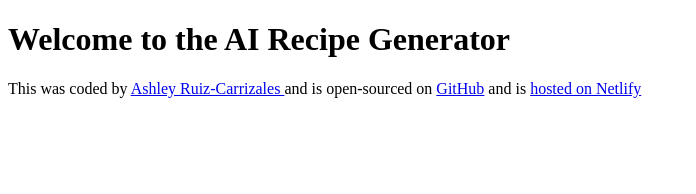
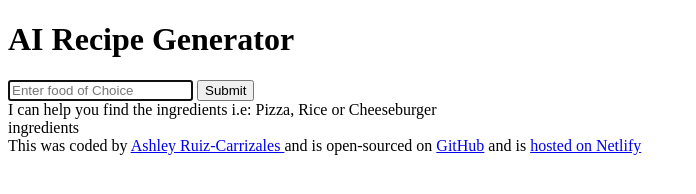
Before and after one commit to ashleyruizca/AI-Recipe-Generator, a plain HTML site: page index.html in a window 1280 px wide. Shown: the whole page, without its empty margins (0-696 px from the left). Drawn offline with Linux system fonts and the light colour scheme.

Commit message:
added the basic HTML structure

```diff
--- a/index.html
+++ b/index.html
@@ -7,7 +7,28 @@
     <title>AI Recipe Generator</title>
   </head>
   <body>
-    <h1>Welcome to the AI Recipe Generator</h1>
+    <header>
+      <h1>AI Recipe Generator</h1>
+    </header>
+
+    <main>
+      <form>
+        <input
+          type="text"
+          placeholder="Enter food of Choice"
+          autofocus
+          required
+          autocomplete="off"
+        />
+        <input type="submit" />
+      </form>
+      <div>
+        I can help you find the ingredients i.e: Pizza, Rice or Cheeseburger
+        <br />
+        ingredients
+      </div>
+    </main>
+
     <footer>
       This was coded by
       <a
```
